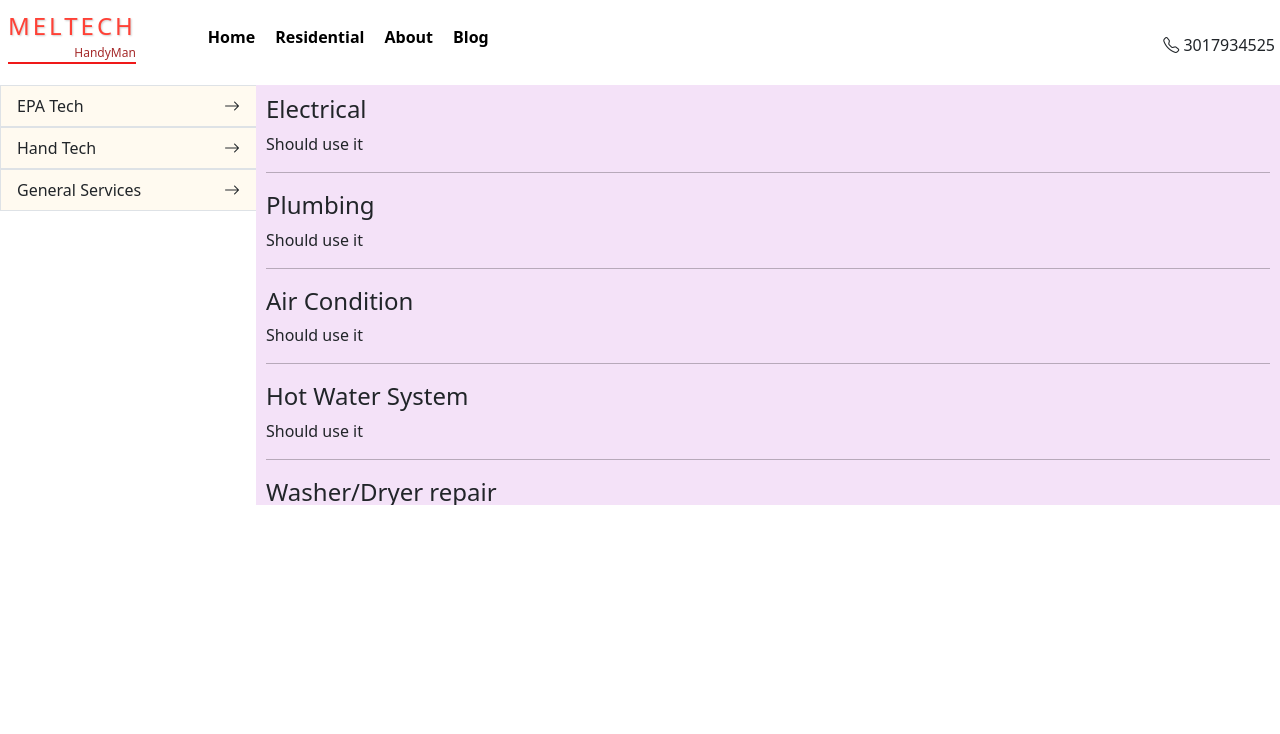
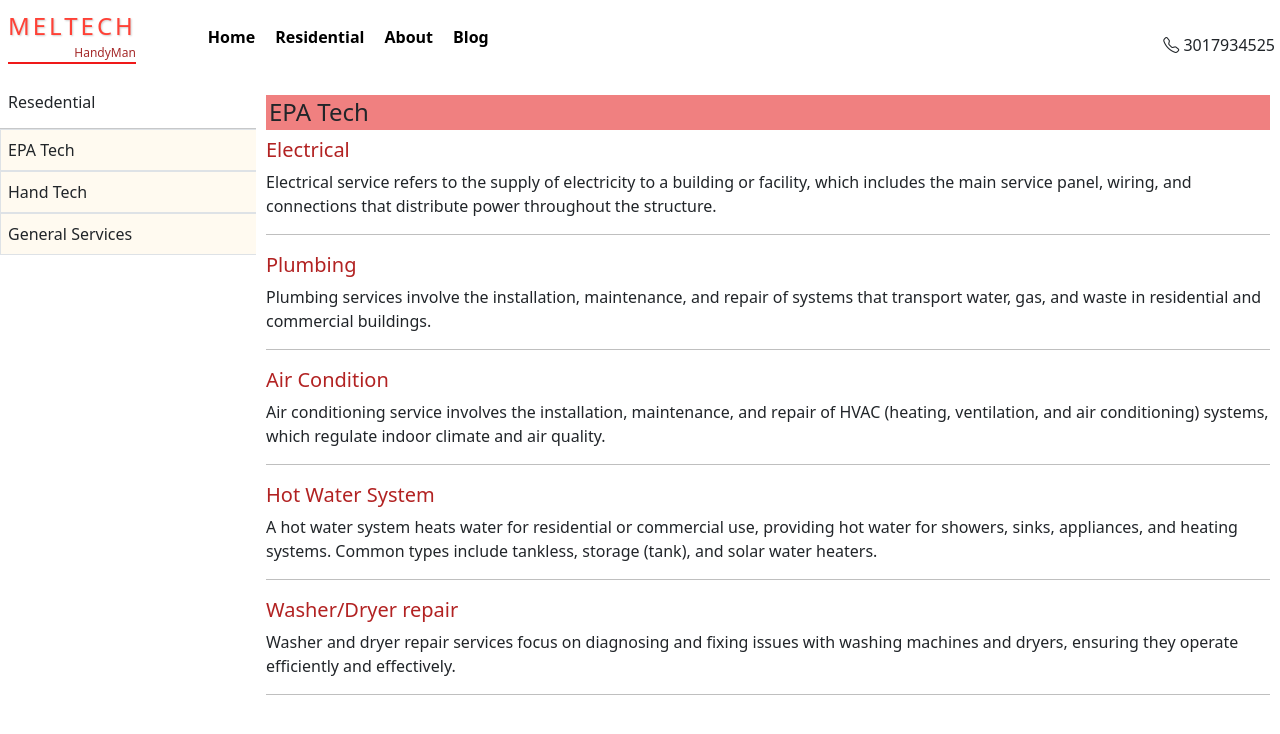
Before and after one commit to vamshikishore29/cleaning-service-demo, a React (Vite) app: page /#/resedential in a window 1280 px wide. Shown: the top 734 px of the page. Built offline with nearby package versions, Linux system fonts and the light colour scheme.

Commit message:
changes in resedentail

```diff
--- a/src/Header/Header.css
+++ b/src/Header/Header.css
@@ -99,10 +99,8 @@
 .popover-con {
   display: flex;
   flex-direction: column;
-  height: 300px;
   width: 100%;
   background: white;
-  /* margin-left: 50px; */
   box-shadow: 1px 1px 10px rgba(0, 0, 0, 0.5);
   border: 1px solid grey;
 }
@@ -139,7 +137,7 @@
 .btn-con {
   background: transparent;
   border: 0px;
-  width: 150px;
+  /* width: 150px; */
 }
 
 .btn-con:hover {
--- a/src/Header/Header.jsx
+++ b/src/Header/Header.jsx
@@ -1,7 +1,7 @@
 import { Link, useNavigate } from "react-router-dom";
 import "./Header.css";
 import { useState } from "react";
-import { resedential } from "../assets/resedential";
+import { resedentialService } from "../assets/resedential";
 
 export default function Header() {
   const [showPopup, setShowPopup] = useState(false);
@@ -18,15 +18,24 @@ export default function Header() {
     }
   }
 
+  function changePopOverContent() {
+    navigate("/resedential");
+  }
+
   function getPopOverContent() {
     return (
       <ul className="popover-content-con">
-        {resedential.map((item) => {
+        {resedentialService.map((item) => {
           return (
             <li key={item.name} className="popover-list">
-              <button className="btn-con repair-con">
+              <button
+                className="btn-con repair-con"
+                onClick={() => changePopOverContent()}
+              >
                 <img src={item.url} alt="repair" className="repair-img" />
-                <span>{item.name}</span>
+                <div className="p-2">
+                  <span>{item.name}</span>
+                </div>
               </button>
             </li>
           );
--- a/src/Resedential/Resedential.css
+++ b/src/Resedential/Resedential.css
@@ -41,7 +41,13 @@
     background: floralwhite;
     width: 100%;
     display: flex;
+    padding-left: 7px;
     justify-content: space-between;
+  }
+  .list-group-item:hover {
+    text-decoration: underline;
+    cursor: pointer;
+    color: firebrick
   }
 
   .right-icon-con {
@@ -56,9 +62,9 @@
   .list-details-con {
       height: 420px;
       width: 80%;
-      background: #a725c721;
+      /* background: #a725c721; */
       padding: 10px;
-      overflow-y: scroll;
+      /* overflow-y: scroll; */
   }
 
   .line {
@@ -66,3 +72,14 @@
       width: 100%;
       color: black;
   }
+
+  .item-heading {
+      font-size: 20px;
+      font-weight: 500;
+      color: firebrick
+  }
+
+  .right-layout-heading {
+    background: lightcoral;
+    padding: 3px;
+  }
--- a/src/Resedential/Resedential.jsx
+++ b/src/Resedential/Resedential.jsx
@@ -11,8 +11,10 @@ export default function Resedential() {
   const leftLayoutItems = ["EPA Tech", "Hand Tech", "General Services"];
 
   const [listItems, setListItems] = useState(epaTechItems);
+  const [selectedItemName, setSelectedItemName] = useState("EPA Tech");
 
   function changeListDetails(item) {
+    setSelectedItemName(item);
     if (item == "EPA Tech") {
       setListItems(epaTechItems);
     } else if (item == "Hand Tech") {
@@ -24,18 +26,18 @@ export default function Resedential() {
   function renderHomePageLeftLayout() {
     return (
       <div className="list-group-con">
+        <h6 className="p-2">Resedential</h6>
+        <hr className="m-0" />
         <ul className="list-group">
           {leftLayoutItems.map((item) => {
             return (
               <div className="list-group-items-con" key={item}>
-                <li className="list-group-item" key={item}>
+                <li
+                  className="list-group-item"
+                  key={item}
+                  onClick={() => changeListDetails(item)}
+                >
                   {item}
-                  <div className="right-icon-con">
-                    <i
-                      className="bi bi-arrow-right right-icon"
-                      onClick={() => changeListDetails(item)}
-                    ></i>
-                  </div>
                 </li>
               </div>
             );
@@ -48,10 +50,11 @@ export default function Resedential() {
   function renderHomePageRightLayout() {
     return (
       <div className="list-details-con">
+        <h4 className="right-layout-heading">{selectedItemName}</h4>
         {listItems.map((item) => {
           return (
             <div key={item.name}>
-              <h4>{item.name}</h4>
+              <h4 className="item-heading">{item.name}</h4>
               <p>{item.description}</p>
               <hr className="line" />
             </div>
--- a/src/assets/list-details.js
+++ b/src/assets/list-details.js
@@ -1,88 +1,93 @@
 export const handTechItems = [
   {
     name: "Dry Wall repair",
-    description: "Should use it",
+    description:
+      "Drywall repair services involve fixing damage to drywall, which is commonly used for interior walls and ceilings. This can include patching holes, repairing cracks, and replacing sections of drywall.",
   },
   {
     name: "Painting",
-    description: "Should use it",
+    description:
+      "Painting services involve the preparation, application, and finishing of paint on various surfaces, including walls, ceilings, exteriors, and furniture. Services can be residential or commercial.",
   },
   {
     name: "Kitchen repair",
-    description: "Should use it",
+    description:
+      "Kitchen repair services involve fixing and maintaining various components of the kitchen, including appliances, cabinets, countertops, plumbing, and electrical systems.",
   },
   {
     name: "Furniture repair",
-    description: "Should use it",
+    description:
+      "Furniture repair services focus on restoring, refinishing, or fixing damaged furniture to extend its lifespan and enhance its appearance. This can include a variety of materials, such as wood, upholstery, and metal.",
   },
   {
     name: "Floor repair",
-    description: "Should use it",
+    description:
+      "Floor repair services involve fixing and maintaining various types of flooring, including hardwood, laminate, tile, vinyl, and carpet. The goal is to restore the floor’s functionality and appearance.",
   },
 ];
 
 export const generalServices = [
   {
     name: "Assembling",
-    description: "Should use it",
+    description:
+      "Assembling services involve the construction, installation, or setup of various items, often including furniture, appliances, playsets, and equipment. These services are typically provided by professionals who specialize in putting together products that come in flat-pack or disassembled forms.",
   },
   {
     name: "Power wash",
-    description: "Should use it",
+    description:
+      "Power washing, also known as pressure washing, is a cleaning method that uses high-pressure water spray to remove dirt, grime, mold, mildew, and other debris from surfaces. This service is commonly used for both residential and commercial properties.",
   },
   {
     name: "Carpet cleaning",
-    description: "Should use it",
+    description:
+      "Carpet cleaning services involve the removal of dirt, stains, and allergens from carpets to restore their appearance and extend their lifespan. Various techniques and equipment are used, depending on the type of carpet and level of cleaning required.",
   },
   {
     name: "Bathroom cleaning",
-    description: "Should use it",
+    description:
+      "Bathroom cleaning services involve thorough cleaning and sanitizing of all surfaces and fixtures in a bathroom, including toilets, sinks, showers, tubs, and floors. The goal is to eliminate dirt, grime, mold, and bacteria, ensuring a hygienic environment.",
   },
   {
     name: "Material movement",
-    description: "Should use it",
-  },
-  {
-    name: "Electrical",
-    description: "Should use it",
-  },
-  {
-    name: "Plumbing",
-    description: "Should use it",
+    description:
+      "Material movement services involve the transportation, handling, and placement of various materials in construction, manufacturing, and other industries. These services ensure that materials are efficiently moved from one location to another, whether within a facility or between sites.",
   },
   {
     name: "Duct cleaning",
-    description: "Should use it",
+    description:
+      "Duct cleaning services involve the thorough cleaning of heating, ventilation, and air conditioning (HVAC) systems, particularly the ducts that distribute air throughout a building. This process helps improve indoor air quality and the efficiency of HVAC systems.",
   },
   {
     name: "Party/holiday services",
-    description: "Should use it",
-  },
-  {
-    name: "Others",
-    description: "Should use it",
+    description:
+      "Party and holiday services encompass a range of offerings designed to help individuals and organizations plan, organize, and execute events such as birthday parties, weddings, corporate gatherings, and holiday celebrations. These services can cover everything from planning to cleanup.",
   },
 ];
 
 export const epaTechItems = [
   {
     name: "Electrical",
-    description: "Should use it",
+    description:
+      "Electrical service refers to the supply of electricity to a building or facility, which includes the main service panel, wiring, and connections that distribute power throughout the structure.",
   },
   {
     name: "Plumbing",
-    description: "Should use it",
+    description:
+      "Plumbing services involve the installation, maintenance, and repair of systems that transport water, gas, and waste in residential and commercial buildings.",
   },
   {
     name: "Air Condition",
-    description: "Should use it",
+    description:
+      "Air conditioning service involves the installation, maintenance, and repair of HVAC (heating, ventilation, and air conditioning) systems, which regulate indoor climate and air quality.",
   },
   {
     name: "Hot Water System",
-    description: "Should use it",
+    description:
+      "A hot water system heats water for residential or commercial use, providing hot water for showers, sinks, appliances, and heating systems. Common types include tankless, storage (tank), and solar water heaters.",
   },
   {
     name: "Washer/Dryer repair",
-    description: "Should use it",
+    description:
+      "Washer and dryer repair services focus on diagnosing and fixing issues with washing machines and dryers, ensuring they operate efficiently and effectively.",
   },
 ];
--- a/src/assets/resedential.js
+++ b/src/assets/resedential.js
@@ -24,3 +24,18 @@ export const resedential = [
     url: "https://www.mrhandyman.com/us/en-us/mr-handyman/_assets/images/Service-Page-Icons-and-Header/menu-painting.svg",
   },
 ];
+
+export const resedentialService = [
+  {
+    name: "EPA Tech",
+    url: "https://www.mrhandyman.com/us/en-us/mr-handyman/_assets/images/Service-Page-Icons-and-Header/menu-electrical.svg",
+  },
+  {
+    name: "Hand Tech",
+    url: "https://www.mrhandyman.com/us/en-us/mr-handyman/_assets/images/Service-Page-Icons-and-Header/menu-assemble.svg",
+  },
+  {
+    name: "General  Service",
+    url: "https://www.mrhandyman.com/us/en-us/mr-handyman/_assets/images/Service-Page-Icons-and-Header/menu-repir.svg",
+  },
+];
```
